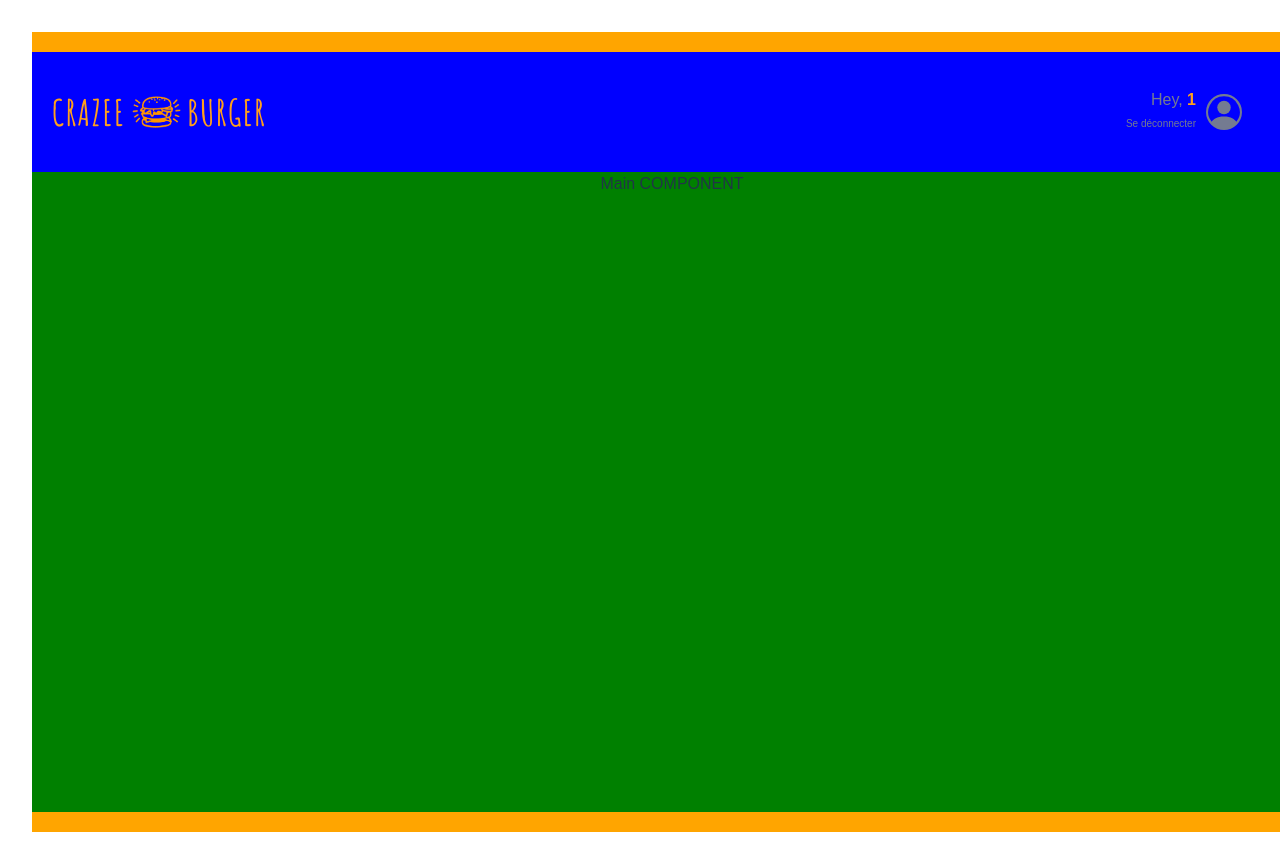
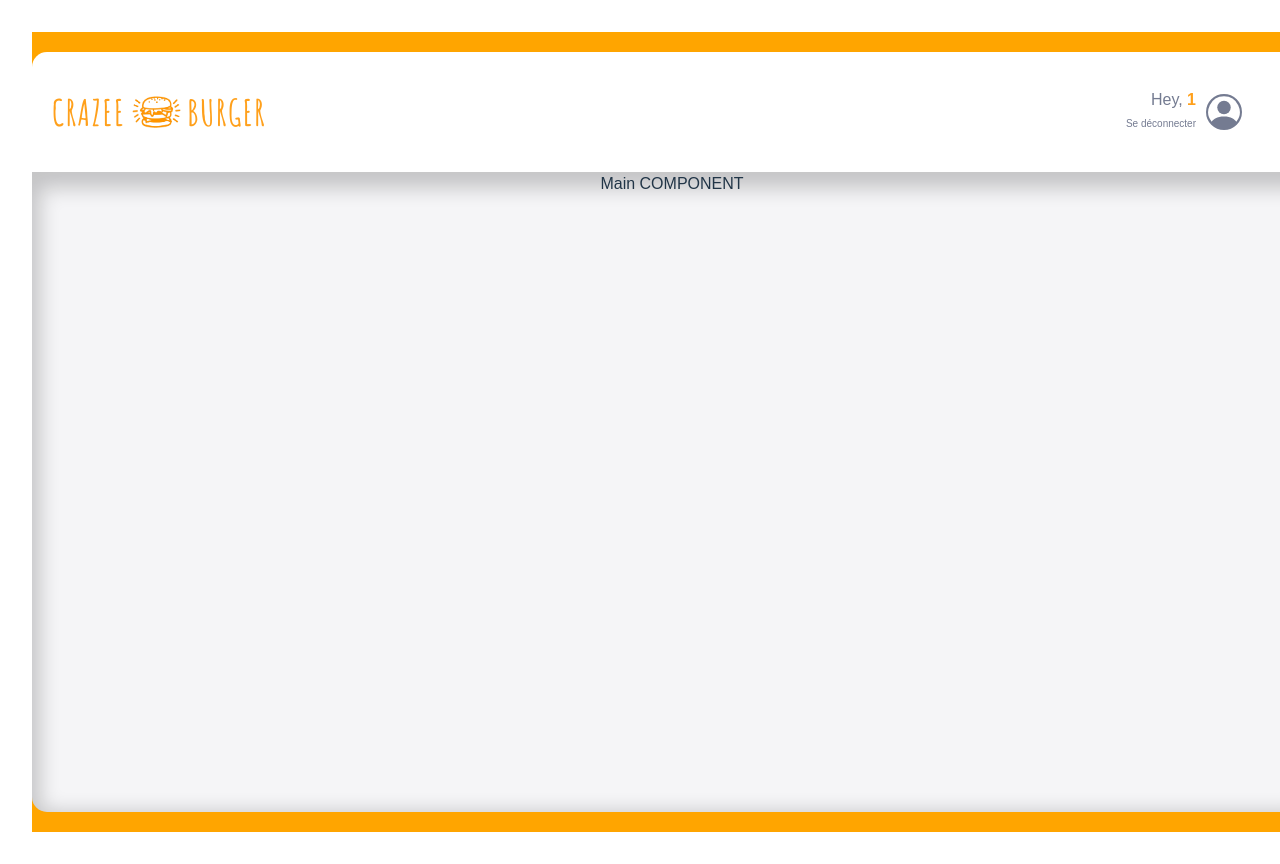
Before and after one commit to CarlMaillard/crazee-burger, a React (Vite) app: page /order/1 in a window 1280 px wide. Shown: the top 864 px of the page. Built offline with nearby package versions, Linux system fonts and the light colour scheme.

Commit message:
💄 F04: ORDER > Add styling

```diff
--- a/src/components/pages/order/Main.jsx
+++ b/src/components/pages/order/Main.jsx
@@ -1,4 +1,5 @@
 import styled from "styled-components"
+import { theme } from "../../../theme"
 
 
 export default function Main() {
@@ -10,7 +11,10 @@ export default function Main() {
 }
 
 const MainStyled = styled.div`
-    background: green;
+    background: ${theme.colors.background_white};
     flex: 1; //or you can also use this : height: (95vh - 10vh);
+    border-bottom-right-radius: ${theme.borderRadius.extraRound};
+    border-bottom-left-radius: ${theme.borderRadius.extraRound};
+    box-shadow: 0px 8px 20px 8px rgba(0, 0, 0, 0.2) inset
 
 `
--- a/src/components/pages/order/Navbar.jsx
+++ b/src/components/pages/order/Navbar.jsx
@@ -1,6 +1,7 @@
 import styled from 'styled-components';
 import NavbarRightSide from './NavbarRightSide';
 import Logo from '../../reusable-ui/Logo';
+import { theme } from '../../../theme';
 
 
 
@@ -15,12 +16,15 @@ export default function Navbar({username}) {
 }
 
 const NavbarStyled = styled.nav`
-    background: blue;
+    background: ${theme.colors.white} ;
     height: 10vh;
     display: flex;
     justify-content: space-between ;
     align-items: center ;
     padding: 20px 20px;
+    border-top-right-radius: ${theme.borderRadius.extraRound};
+    border-top-left-radius: ${theme.borderRadius.extraRound};
+
 
 
 
--- a/src/components/pages/order/OrderPage.jsx
+++ b/src/components/pages/order/OrderPage.jsx
@@ -3,6 +3,8 @@ import { useParams } from 'react-router-dom'
 import styled from 'styled-components';
 import Navbar from './Navbar';
 import Main from './Main';
+import { theme } from '../../../theme';
+
 
 export default function OrderPage () {
     //state
@@ -33,12 +35,12 @@ const OrderPageStyled = styled.div`
 
 
   .container{
-    background: red;
     height: 95vh;
     margin: auto;
     width: 1400px;
     display: flex;
     flex-direction: column;
+    border-radius: ${theme.borderRadius.extraRound};
 
 
    }
```
